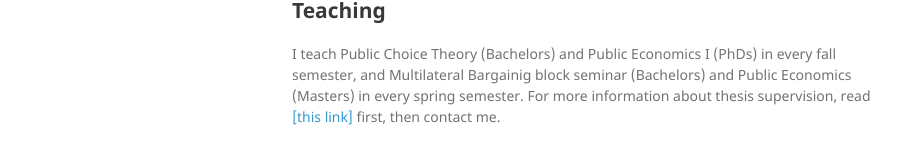
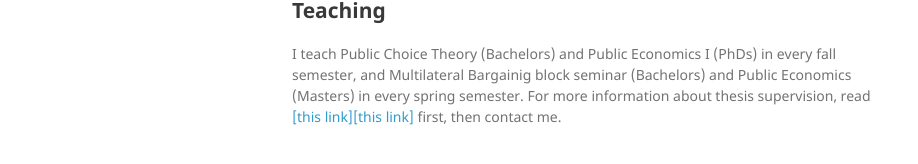
Before and after one commit to kimdukgyoo/kimdukgyoo.github.io, a Jekyll site: the page built from index.md, in a window 1280 px wide and 900 px high, scrolled down 506 px. Shown: the part 703-867 px from the top of the window, without its empty margins (178-1096 px from the left). Built offline with Jekyll 4.4.1, drawn with Linux system fonts in a browser that asks for light colours; our own code applies the rules of GitHub Pages for plain Markdown files.

Commit message:
Update index.md

```diff
--- a/index.md
+++ b/index.md
@@ -35,7 +35,7 @@ I usually go by 'Duk,' by pronouncing 'DOOK' quickly. Want to enunciate my first
 * <a href="https://kimdukgyoo.github.io/PDFfiles/CoinStrategyandCharitableGiving.pdf" target="_blank"> The Coin Strategy and Charitable Giving</a> A shorter summary: I ran a field experiment on charitable giving. 16,000 solitication letters were sent, and only one donation was received. I still like the idea and the experimental design though.
 
 ## Teaching
-I teach Public Choice Theory (Bachelors) and Public Economics I (PhDs) in every fall semester, and Multilateral Bargainig block seminar (Bachelors) and Public Economics (Masters) in every spring semester. For more information about thesis supervision, read [[this link]](https://kimdukgyoo.github.io/thesisFAQ.md) first, then contact me.
+I teach Public Choice Theory (Bachelors) and Public Economics I (PhDs) in every fall semester, and Multilateral Bargainig block seminar (Bachelors) and Public Economics (Masters) in every spring semester. For more information about thesis supervision, read <a href="./thesisFAQ.md">[this link]</a>[[this link]](./thesisFAQ.md) first, then contact me.
 
 <!--
 click [here](BAthesis.md).
```
